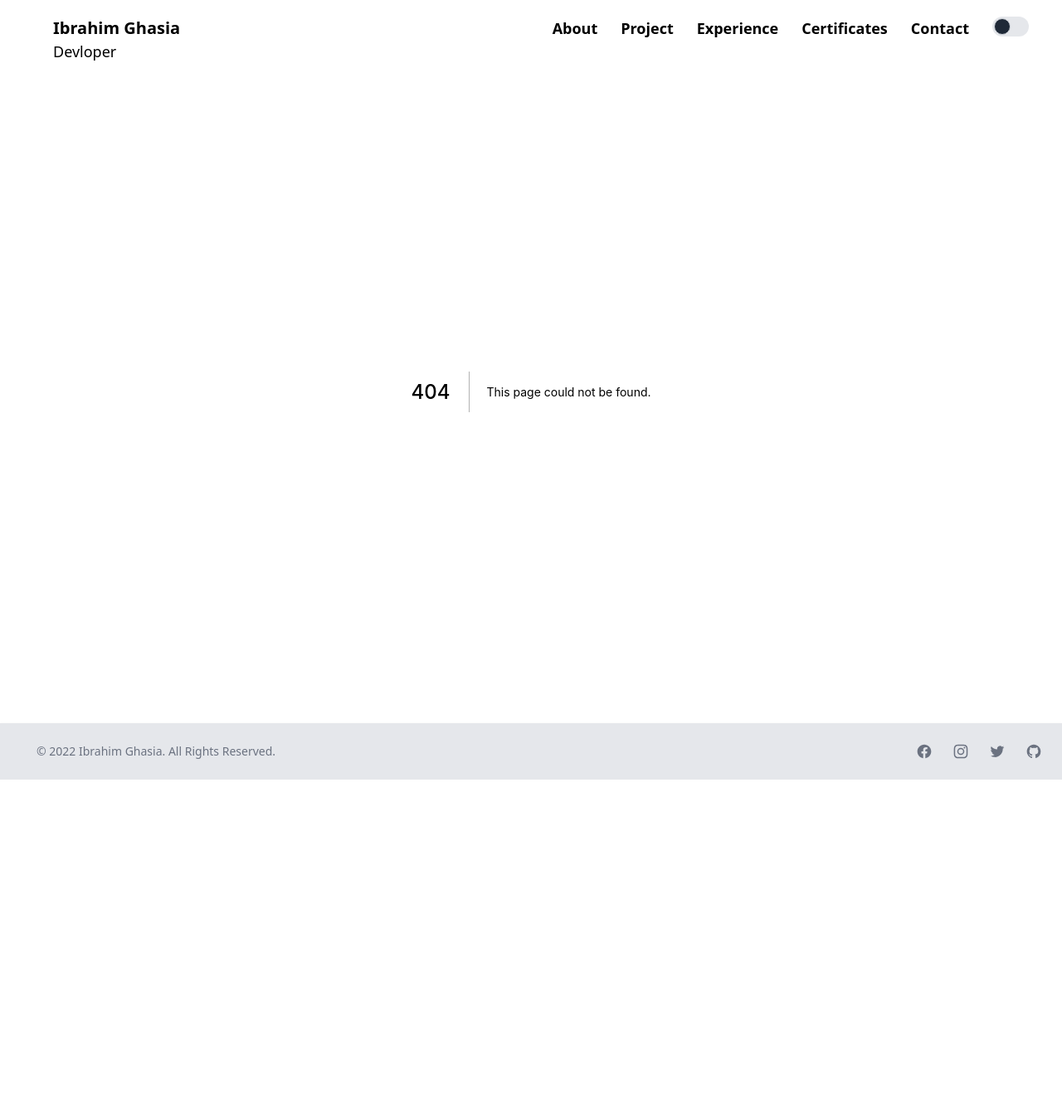
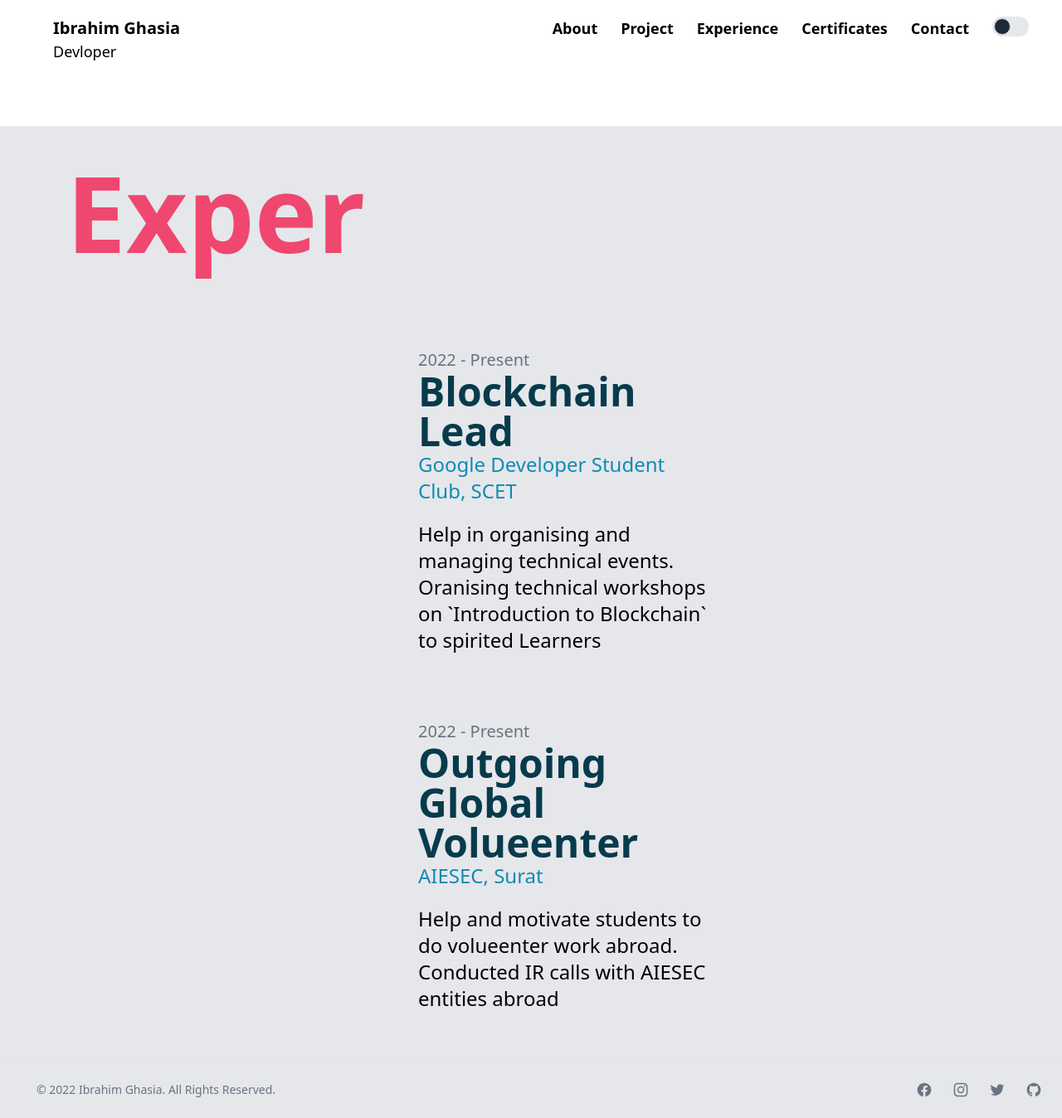
Before and after one commit to IbrahimGhasia/Ibrahim-Ghasia-Portfolio, a Next.js app: page /experience in a window 1280 px wide. Before the commit this address had no page. Shown: the whole page at 83% size. Before the commit the page ends 940 px from the top, so only its background shows below. Built offline with nearby package versions, Linux system fonts and the light colour scheme.

Commit message:
Added the experience page

```diff
--- a/components/Header.jsx
+++ b/components/Header.jsx
@@ -45,7 +45,7 @@ const Header = () => {
                     </div>
 
                     <div>
-                        <Link href="/">
+                        <Link href="/experience">
                             <a className="text-lg font-semibold group dark:text-white hover:text-skyblue_ dark:hover:text-skyblue_ transition-all duration-500">
                                 Experience
                                 <span class="block max-w-0 group-hover:max-w-xs transition-all duration-500 h-1 bg-skyblue_"></span>
--- a/pages/certificate.js
+++ b/pages/certificate.js
@@ -20,8 +20,9 @@ export default function Home() {
 
             <div className="grid md:grid-cols-1 mx-10 place-items-center md:mt-10 pb-10">
                 <Card img_source="/WebDev.jpg" />
+                <Card img_source="/GDSC_Lead_Certi_1.jpg" />
                 <Card img_source="/Cloud.jpg" />
-                <Card img_source="/lottery.webp" />
+                <Card img_source="/1stRank_Certi_1.jpg" />
             </div>
         </div>
     )
--- /dev/null
+++ b/pages/experience.js
@@ -0,0 +1,51 @@
+import { Typewriter } from "react-simple-typewriter"
+
+export default function Home() {
+    return (
+        <div className="bg-gray-200 dark:bg-gray-900">
+            <div className="ml-5 md:ml-20 md:mt-20">
+                <div className="text-pink_ pt-10 text-5xl md:text-9xl font-semibold transition-all duration-300">
+                    <Typewriter
+                        words={["Experience. "]}
+                        loop={0}
+                        cursor
+                        cursorStyle="_"
+                        typeSpeed={200}
+                        deleteSpeed={150}
+                        delaySpeed={2000}
+                    />
+                </div>
+
+                <div className="grid place-items-center mt-10 md:mt-20">
+                    <div className="text-left mr-5 md:mx-96 px-5 md:px-10 py-5 border-0 rounded-2xl duration-500 hover:shadow-2xl hover:translate-y-3">
+                        <span className="text-xl text-gray-500">2022 - Present</span>
+                        <h1 className="text-3xl md:text-5xl text-darkblue_ dark:text-green_ font-semibold">
+                            Blockchain Lead
+                        </h1>
+                        <span className="text-xl md:text-2xl text-skyblue_ dark:text-yellow_">
+                            Google Developer Student Club, SCET
+                        </span>
+                        <p className="mt-5 text-lg md:text-2xl dark:text-white">
+                            Help in organising and managing technical events. Oranising technical
+                            workshops on `Introduction to Blockchain` to spirited Learners
+                        </p>
+                    </div>
+
+                    <div className="text-left mr-5 md:mx-96 px-5 md:px-10 py-5 border-0 rounded-2xl duration-500 hover:shadow-2xl hover:translate-y-3 mt-10 mb-10">
+                        <span className="text-xl text-gray-500">2022 - Present</span>
+                        <h1 className="text-3xl md:text-5xl text-darkblue_ dark:text-green_ font-semibold">
+                            Outgoing Global Volueenter
+                        </h1>
+                        <span className="text-xl md:text-2xl text-skyblue_ dark:text-yellow_">
+                            AIESEC, Surat
+                        </span>
+                        <p className="mt-5 text-lg md:text-2xl dark:text-white">
+                            Help and motivate students to do volueenter work abroad. Conducted IR
+                            calls with AIESEC entities abroad
+                        </p>
+                    </div>
+                </div>
+            </div>
+        </div>
+    )
+}
```
Also changed, not shown: public/1stRank_Certi_1.jpg (added), public/GDSC_Lead_Certi_1.jpg (added).
